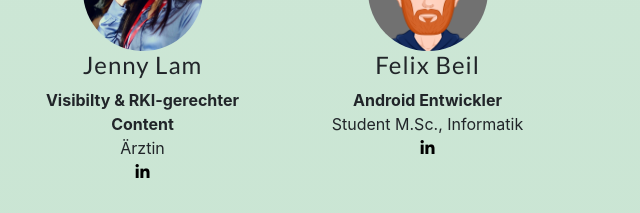
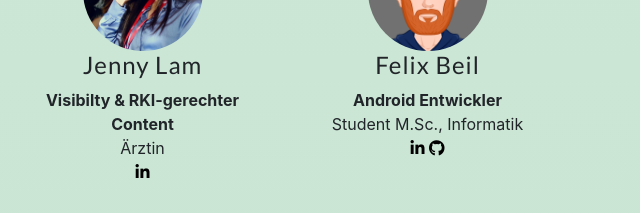
Before and after one commit to machbarschaft/machbarschaft-web, a website with bundled scripts: page index.html in a window 1280 px wide. Shown: the part 4420-4633 px from the top of the page, 640-1280 px from the left. Built offline with nearby package versions, Linux system fonts and the light colour scheme; a web font is replaced by a local one.

Commit message:
Add the link to my Github ;)

```diff
--- a/index.html
+++ b/index.html
@@ -456,6 +456,8 @@
                     <span class="d-block">
                         <a class="about-social" href="https://www.linkedin.com/in/felix-beil/"><i
                                 class="fab fa-linkedin-in"></i></a>
+                        <a class="about-social" href="https://github.com/moonlight200"><i
+                                class="fab fa-github"></i></a>
                       </span>
                 </div>
             </div>
```
